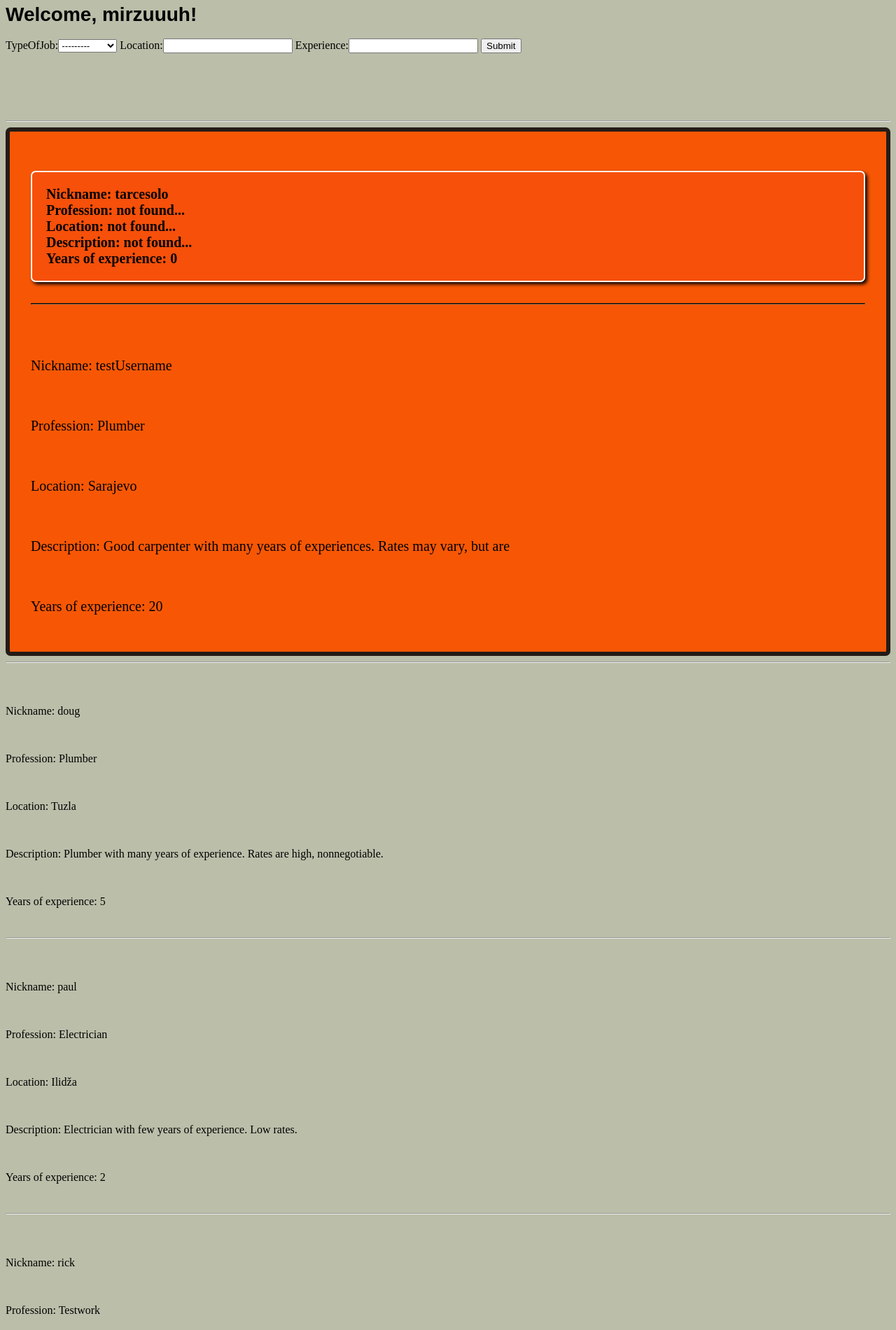
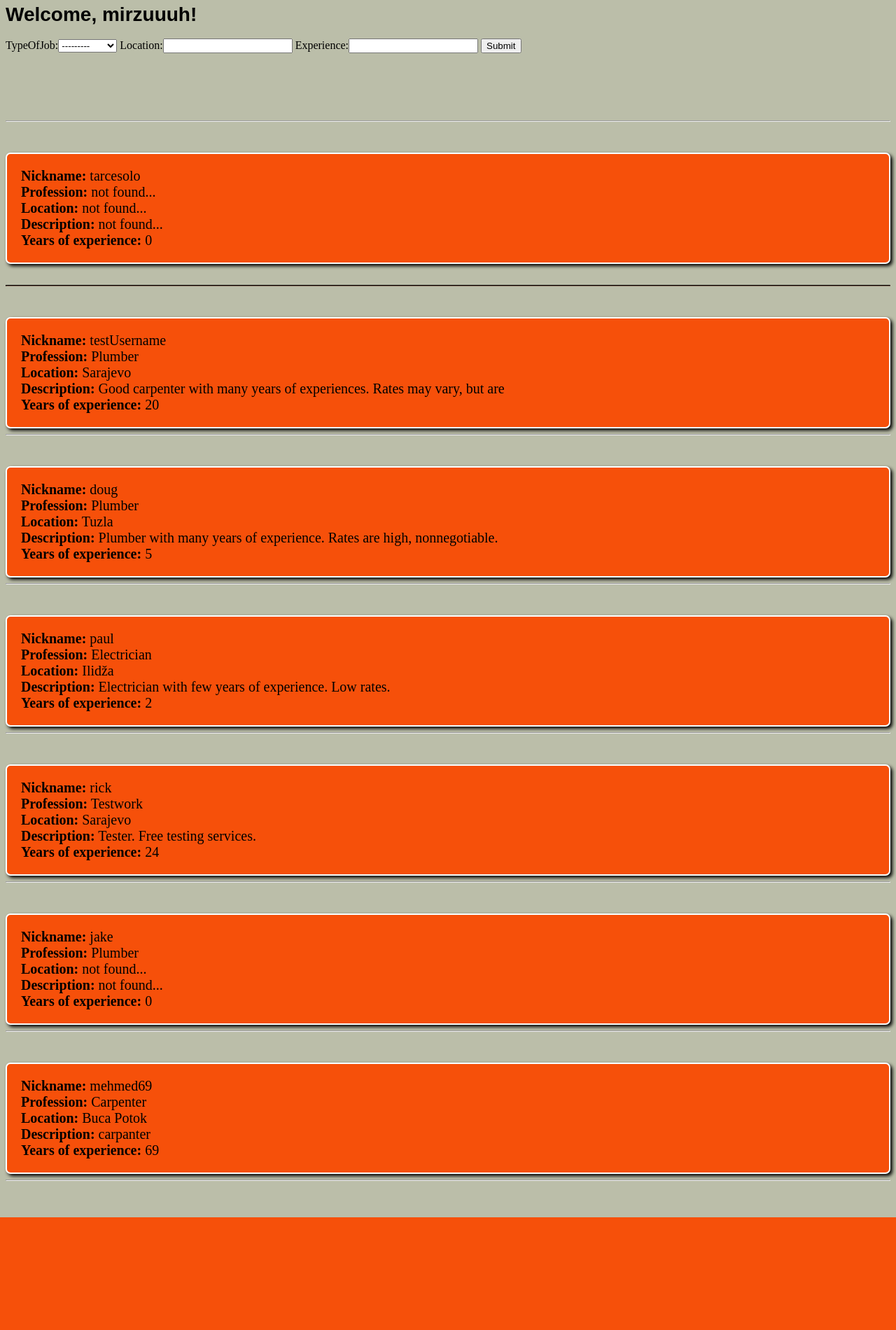
Before and after one commit to beshimir/se308_project_v3, a Django app: page /customlanding/ in a window 1280 px wide. Shown: the part 295-2195 px from the top of the page at 70% size. After the commit the page ends 2034 px from the top, so only its background shows below. Run offline with Django 3.2, Linux system fonts and the light colour scheme; a user stored in the database is signed in; data comes from the database, SQL or seed files in the repository.

Commit message:
Update customlanding.html

```diff
--- a/accounts/templates/accounts/customlanding.html
+++ b/accounts/templates/accounts/customlanding.html
@@ -10,14 +10,7 @@
 		font-family: arial;
 		font-size: 28px;
 	}
-	.kartice {
-		background-color: #f75705;
-		padding: 10px 30px 10px 30px;
-		font-family: arial light;
-		font-size: 20px;
-		border: 6px solid #241C17;
-		border-radius: 7px;
-	}
+
 	.kartice hr{
 		margin-top: 30px;
 		border-color: #241C17;
@@ -71,6 +64,12 @@
 	}
 
 	.c1 {
+		background-color: #f75705;
+		padding: 10px 30px 10px 30px;
+		font-family: arial light;
+		font-size: 20px;
+		border: 6px solid #241C17;
+		border-radius: 7px;
 		border: solid white 2px;
 		border-radius: 7px;
 		background-color: #f6500a;
@@ -134,23 +133,23 @@
 -->
 
 
-<div class="c1">
+
 
 {% for item in all %}
-
-	<p>Nickname: {{item.user.username}}</p> 				<br> <!-- lists all handymen profiles currently, needs 																		to get search func added-->
-	<p>Profession:  {{item.typeOfJob}}</p> 			     <br>
-	<p>Location:  {{item.location}}</p> 				 <br>
-	<p>Description:  {{item.description}}</p> 			 <br>
-	<p>Years of experience:  {{item.experience}}</p>	    <br></div>
+<div class="c1">
+	<p>Nickname:</p>  {{item.user.username}}				<br> <!-- lists all handymen profiles currently, needs 																		to get search func added-->
+	<p>Profession:</p> 	  {{item.typeOfJob}}		     <br>
+	<p>Location:</p>   {{item.location}}				 <br>
+	<p>Description:</p>   {{item.description}}			 <br>
+	<p>Years of experience:</p>  {{item.experience}}	    <br></div>
 
 
 	<hr><br><br>
-
+</div>
 {% endfor %}
 
 
-</div>
+
 
 
 
```
